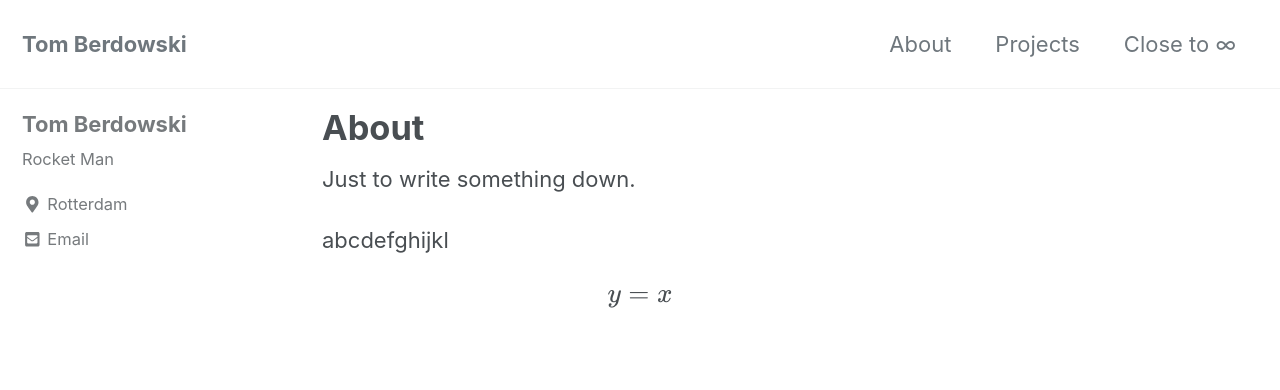
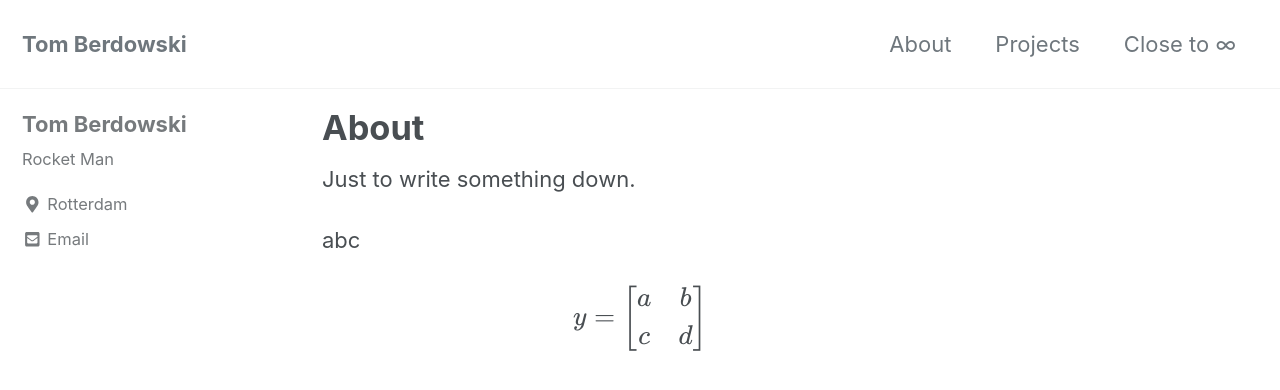
Before and after one commit to tomberdowski/tomberdowski.github.io, a Jekyll site: the page built from _pages/about.md, in a window 1280 px wide and 900 px high. Shown: the top 390 px of the window. Built offline with Jekyll 4.4.1, drawn with Linux system fonts in a browser that asks for light colours; cached includes are drawn as plain includes; nearby versions of some CDN libraries; formulas are drawn with MathJax 3.

Commit message:
Update about.md

```diff
--- a/_pages/about.md
+++ b/_pages/about.md
@@ -7,6 +7,6 @@ permalink: /about/
 
 Just to write something down.
 
-abcdefghijkl
+abc
 
-$$y=x$$
+$$y = \left[ {\begin{array}{*{20}{c}}a&b\\c&d\end{array}} \right]$$
```
